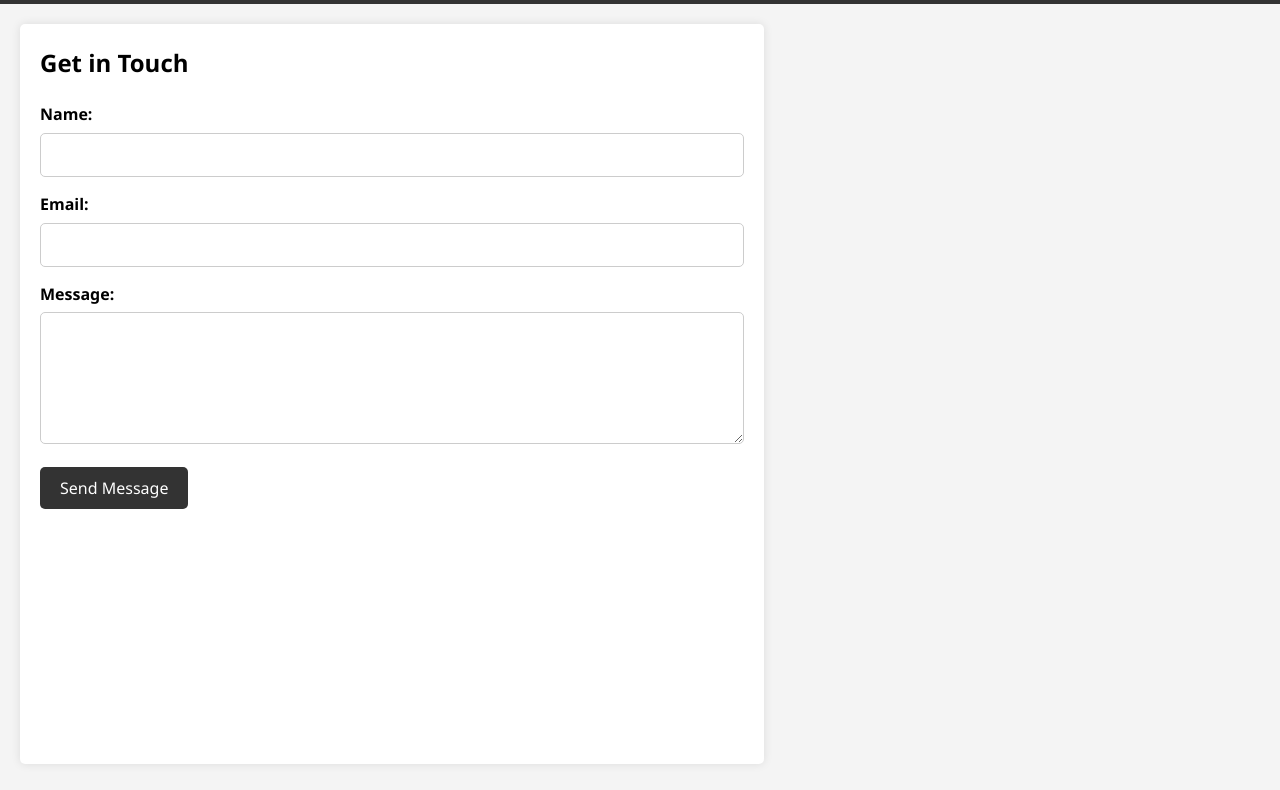
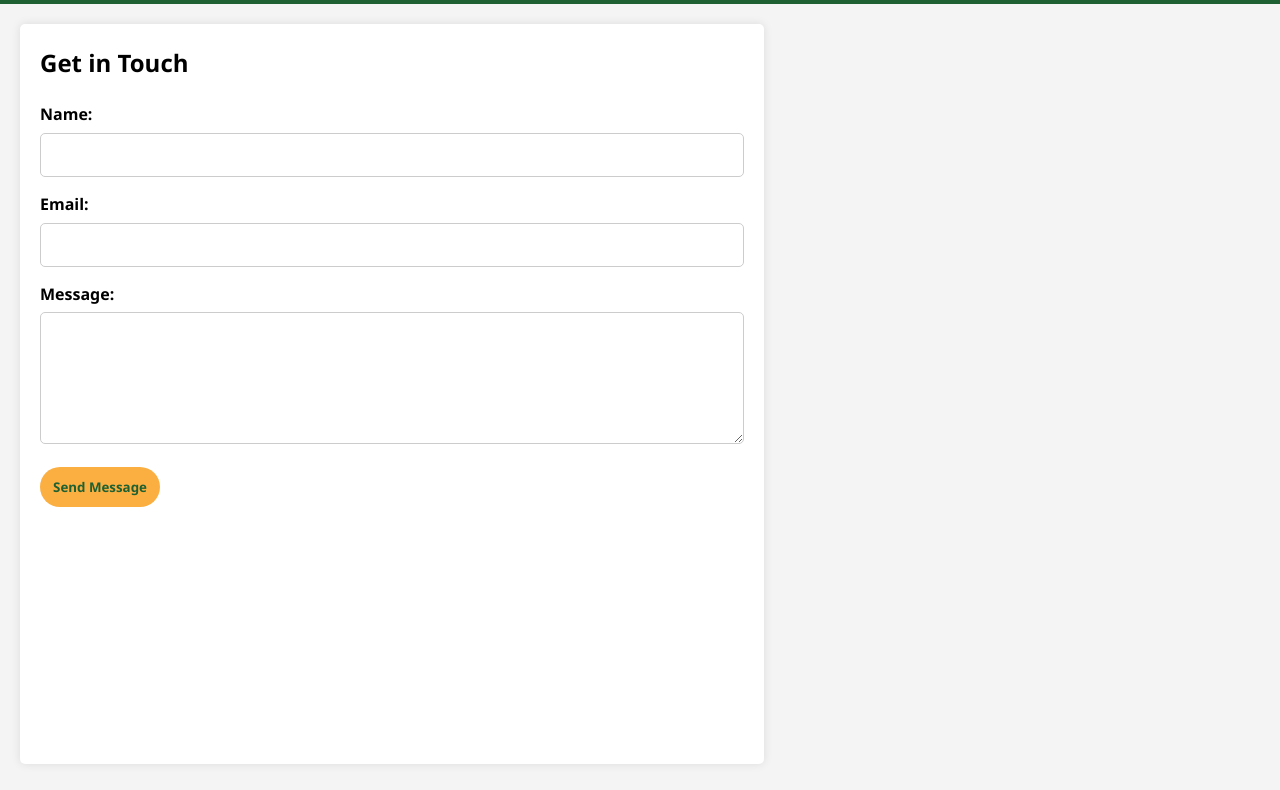
Before and after one commit to davidnato/Casina-Farm, a plain HTML site: page contact_us.html in a window 1280 px wide. Shown: the part 111-901 px from the top of the page. Drawn offline with Linux system fonts and the light colour scheme.

Commit message:
Border and color changes

```diff
--- a/contact_us.html
+++ b/contact_us.html
@@ -17,7 +17,7 @@ body {
 }
 
 header {
-    background-color: #333;
+    background-color: #1e6032;;
     color: #fff;
     padding: 20px 0;
     text-align: center;
@@ -62,17 +62,20 @@ textarea {
 }
 
 button {
-    background-color: #333;
-    color: #fff;
-    padding: 10px 20px;
+    background-color: #fbaf41;
     border: none;
-    border-radius: 5px;
-    cursor: pointer;
-    font-size: 16px;
+    width: 9em;
+    height: 3em;
+    border-radius: 2em;
+    font-weight: bold;
+    color: #1e6032;
+    transition: .3s;
+    display: inline;
 }
 
 button:hover {
-    background-color: #555;
+    background-color: rgba(0,0,0,0);
+    border: 1px solid #fbaf41;
 }
 
 footer {
--- a/style.css
+++ b/style.css
@@ -72,8 +72,10 @@ nav ol li a{
     display: inline;
   }
   .btn:hover {
-    box-shadow: 3px 3px rgba(0,0,0,.2);
     cursor: pointer;
+    background-color: #1e6032;
+    color: white;
+    border: 1px solid #fbaf41;
   }
   body, html {
     height: 100%;
@@ -364,7 +366,6 @@ a {
 }
 
 .hamburger {
-  display: none;
   flex-direction: column;
   cursor: pointer;
   padding: 10px;
```
Also changed, not shown: index.html (+2 -2 lines).
